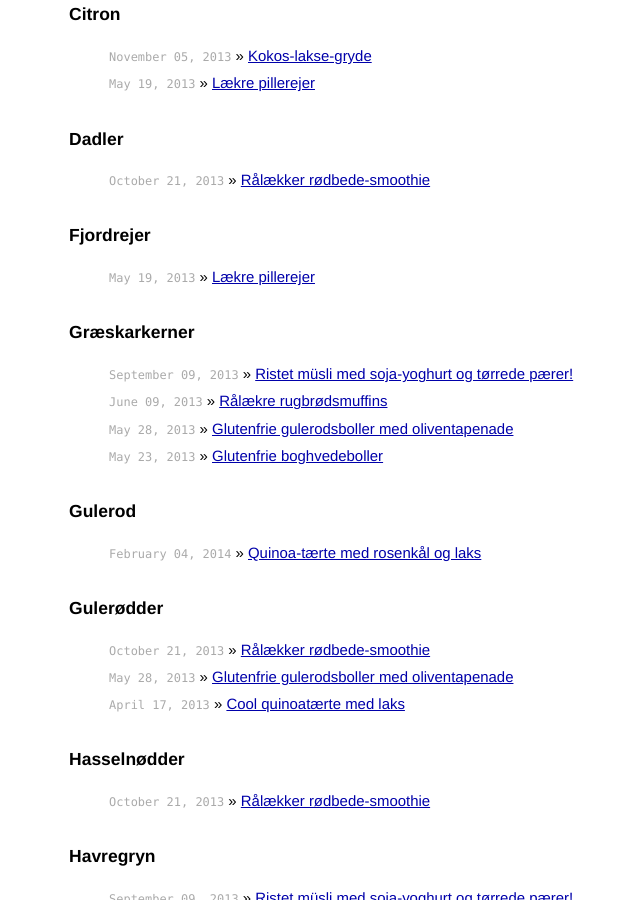
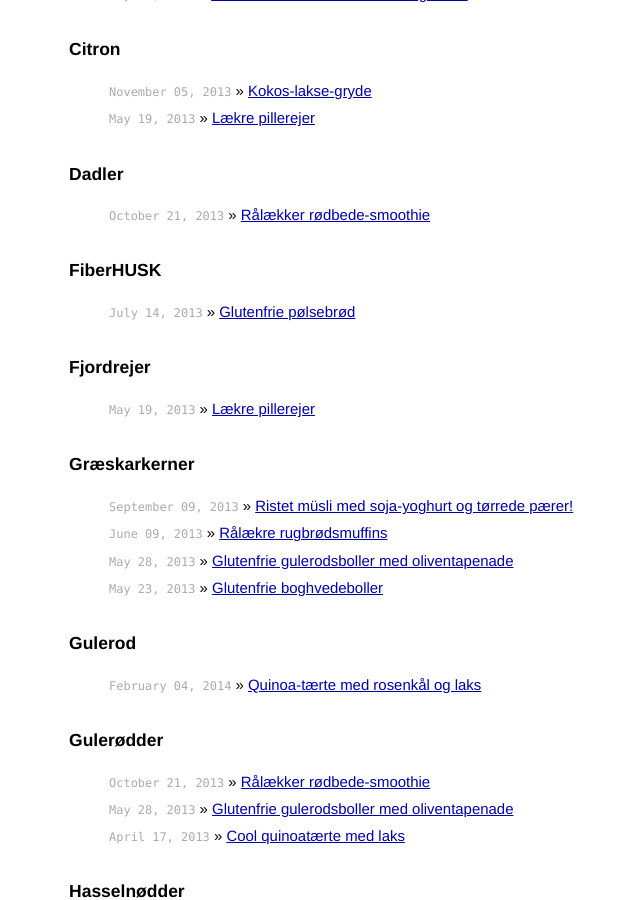
Before and after one commit to femmefood/femmefood.com, a Jekyll site: the page built from ingredients/index.html, in a window 1280 px wide and 900 px high, scrolled down 1172 px. Shown: the whole window, without its empty margins (257-897 px from the left). Built offline with Jekyll 4.4.1, drawn with Linux system fonts in a browser that asks for light colours; Markdown is read by kramdown in place of the engine named in the settings; some of the changed text lies outside the part shown.

Commit message:
Added tags

```diff
--- a/_posts/2013-07-14-glutenfrie-p-lsebr-d.md
+++ b/_posts/2013-07-14-glutenfrie-p-lsebr-d.md
@@ -3,6 +3,8 @@
 title: Glutenfrie pølsebrød
 date: 2013-07-14
 tags:
+ - Rapsolie
+ - FiberHUSK
 categories:
  - Laktosefri
  - Glutenfri
```
